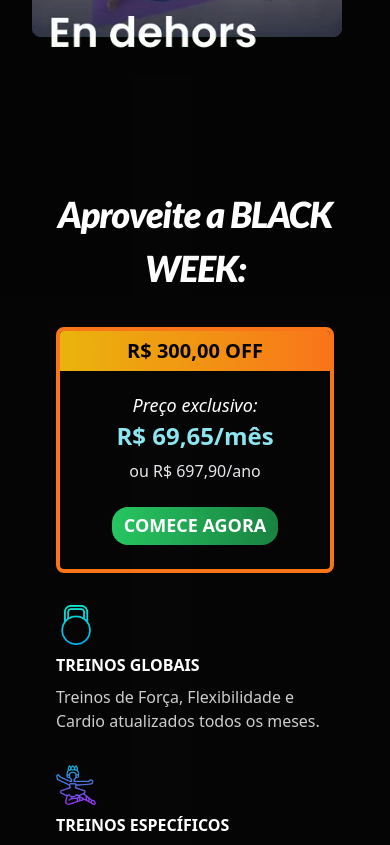
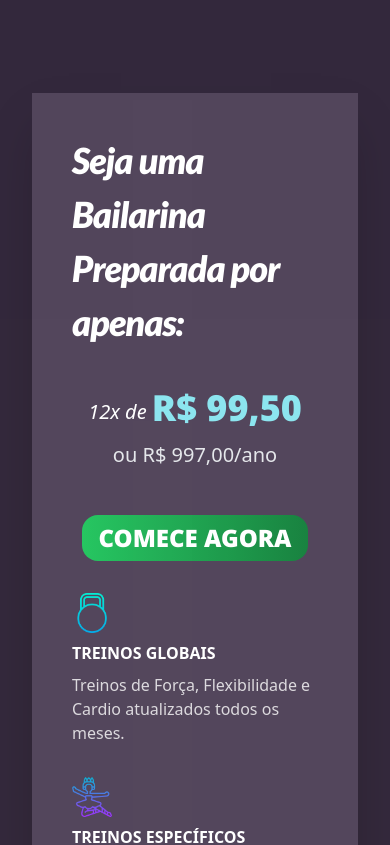
Before and after one commit to rubemputtini/bailarina-preparada-web, a React (Vite) app: page / in a window 390 px wide. Shown: the part 3718-4563 px from the top of the page. Built offline with nearby package versions, Linux system fonts and the light colour scheme; a web font is replaced by a local one.

Commit message:
Reverted black week promotion

```diff
--- a/src/App.jsx
+++ b/src/App.jsx
@@ -2,17 +2,9 @@ import { Author, Benefits, CTA, FAQ, Feedbacks, Footer, Guarantee, Hero, Service
 import Nav from "./components/Nav";
 import WhatsAppButton from "./components/WhatsAppButton";
 import MetaPixel from "./utils/meta/metaPixel";
-import CountdownTimer from "./components/CountdownTimer";
-import ExitPopup from "./components/ExitPopup";
 
-const App = () => {
-
-  const promotionEndDate = new Date('2024-11-12T23:59:59');
-
-  return (
-    <main className="relative">
-      <CountdownTimer targetDate={promotionEndDate} />
-      <ExitPopup />
+const App = () => (
+  <main className="relative bg-[#302539]">
     <MetaPixel />
     <div className="absolute z-auto right-0 top-0 w-1/4 h-1/5 rounded-full red__gradient" />
     <Nav />
@@ -53,7 +45,6 @@ const App = () => {
     </section>
     <WhatsAppButton />
   </main>
-  )
-};
+);
 
 export default App;
--- a/src/components/CountdownTimer.jsx
+++ /dev/null
@@ -1,44 +0,0 @@
-import { useEffect, useState } from 'react';
-
-const CountdownTimer = ({ targetDate }) => {
-    const [timeLeft, setTimeLeft] = useState({});
-
-    useEffect(() => {
-        const intervalId = setInterval(() => {
-            const now = new Date();
-            const distance = targetDate - now;
-
-            if (distance < 0) {
-                clearInterval(intervalId);
-                setTimeLeft(null); // Expirou
-                return;
-            }
-
-            const days = Math.floor(distance / (1000 * 60 * 60 * 24));
-            const hours = Math.floor((distance % (1000 * 60 * 60 * 24)) / (1000 * 60 * 60));
-            const minutes = Math.floor((distance % (1000 * 60)) / (1000 * 60));
-            const seconds = Math.floor((distance % (1000 * 60)) / 1000);
-
-            setTimeLeft({ days, hours, minutes, seconds });
-        }, 1000);
-
-        return () => clearInterval(intervalId);
-    }, [targetDate]);
-
-    if (!timeLeft) {
-        return <div className="sticky top-0 w-full bg-red-700 text-white text-center p-2">Promoção Expirada!</div>;
-    }
-
-    return (
-        <div className="sticky top-0 w-full bg-red-700 text-white text-center p-2 font-bold z-50">
-            <span role="img" aria-label="fire">🔥</span> <span className="text-2xl font-extrabold">BLACK WEEK</span> <span role="img" aria-label="fire">🔥</span>
-            <div>Essa é a melhor oferta já feita do CBP!</div>
-        </div>
-        //     <div className="sticky top-0 w-full bg-red-700 text-white text-center p-2 font-bold z-50">
-        //     <span role="img" aria-label="fire">🔥</span> <span className="text-2xl font-extrabold">BLACK WEEK</span> <span role="img" aria-label="fire">🔥</span>
-        //     <div>Corra! Restam apenas <span>{timeLeft.days}d {timeLeft.hours}h {timeLeft.minutes}m {timeLeft.seconds}s</span>!</div>
-        // </div>
-    );
-};
-
-export default CountdownTimer;
--- a/src/components/ExitPopup.jsx
+++ /dev/null
@@ -1,35 +0,0 @@
-import { useEffect, useState } from 'react';
-
-const ExitPopup = () => {
-    const [showPopup, setShowPopup] = useState(false);
-
-    const handleMouseLeave = (event) => {
-        if (event.clientY <= 0) {
-            setShowPopup(true);
-        }
-    };
-
-    useEffect(() => {
-        document.addEventListener('mouseleave', handleMouseLeave);
-        return () => {
-            document.removeEventListener('mouseleave', handleMouseLeave);
-        };
-    }, []);
-
-    const handleClosePopup = () => setShowPopup(false);
-
-    return showPopup ? (
-        <div className="fixed inset-0 bg-black bg-opacity-50 flex items-center justify-center z-50">
-            <div className="bg-white p-6 rounded-md text-center w-11/12 max-w-md">
-                <h2 className="text-2xl font-bold mb-4">Espera aí! 🛑</h2>
-                <p>Essa é a única BLACK WEEK do Clube em 4 anos de existência!</p>
-                <p>Aproveite antes que acabe!</p>
-                <button onClick={handleClosePopup} className="mt-4 px-4 py-2 bg-yellow-400 text-black rounded">
-                    QUERO APROVEITAR AGORA!
-                </button>
-            </div>
-        </div>
-    ) : null;
-};
-
-export default ExitPopup;
--- a/src/components/TestimonialsCard.jsx
+++ b/src/components/TestimonialsCard.jsx
@@ -15,7 +15,7 @@ const TestimonialsCard = () => {
     return (
         <Slider {...settings}>
             {reviews.map((testimonial, index) => (
-                <div key={index} className="p-4 testimonials-bg">
+                <div key={index} className="p-4">
                     <div className="bg-white rounded-lg p-6 shadow-md flex flex-col md:flex-row md:items-center">
                         <div className="mb-4 md:w-1/2 md:mb-0 md:mr-6">
                             <iframe
--- a/src/constants/index.js
+++ b/src/constants/index.js
@@ -4,7 +4,7 @@ import { depoimento2, depoimento3, depoimento4, depoimentoAndreza, depoimentoLet
 export const navLinks = [
     { href: "https://hotmart.com/pt-br/club/clube-bailarina-preparada", label: "Área do Aluno"},
     { href: "https://wa.me/351914793862", label: "Está com dúvida?", imgURL: whatsapp},
-    { href: "https://pay.hotmart.com/G96403858G?off=efxykdfw&checkoutMode=10", label: "Hotmart"},
+    { href: "https://pay.hotmart.com/R46545109G?off=olo9rcsd", label: "Hotmart"},
 ];
 
 export const statistics = [
--- a/src/index.css
+++ b/src/index.css
@@ -1,21 +1,16 @@
 @import url("https://fonts.googleapis.com/css2?family=Montserrat:wght@100;200;300;400;500;600;700;800;900&family=Palanquin:wght@100;200;300;400;500;600;700&display=swap");
 @import url("https://fonts.googleapis.com/css2?family=Palanquin:wght@100;200;300;400;500;600;700&display=swap");
-@import url("https://fonts.googleapis.com/css2?family=Inter:wght@900&family=Lato:ital,wght@0,900;1,900&family=Noto+Sans:wght@900&display=swap");
+@import url('https://fonts.googleapis.com/css2?family=Inter:wght@900&family=Lato:ital,wght@0,900;1,900&family=Noto+Sans:wght@900&display=swap');
 
 @tailwind base;
 @tailwind components;
 @tailwind utilities;
 
-body {
+* {
   margin: 0;
   padding: 0;
   box-sizing: border-box;
   scroll-behavior: smooth;
-  background-color: black;
-}
-
-.testimonials-bg {
-  background-color: white;
 }
 
 @layer components {
@@ -63,11 +58,11 @@ body {
   }
 }
 
-.whatsapp-button {
+  .whatsapp-button {
   @apply fixed bottom-8 right-8 z-50;
 }
 
-.whatsapp-button img {
+  .whatsapp-button img {
   @apply w-12 h-12 rounded-full shadow;
 }
 
@@ -91,3 +86,22 @@ body {
   background: rgba(255, 255, 255, 0.6);
   filter: blur(750px);
 }
+
+.red__gradient {
+  background: linear-gradient(90deg, hsl(345, 72%, 64%) 0%, #d81143 100%);
+  filter: blur(900px);
+}
+
+.blue__gradient {
+  background: linear-gradient(90deg, hsl(184, 75%, 62%) 0%, #064087 100%);
+  filter: blur(900px);
+}
+
+.bg-purple-gradient {
+  background: linear-gradient(
+    144.39deg,
+    #ffffff -278.56%,
+    #403b4d -78.47%,
+    #302539 91.61%
+  );
+}
--- a/src/sections/CTA.jsx
+++ b/src/sections/CTA.jsx
@@ -3,32 +3,29 @@ import { navLinks } from "../constants";
 
 const CTA = () => {
     return (
-        <section className="shadow-2xl">
-            <div className="flex flex-col xl:flex-row place-items-center p-6 md:p-10 mx-auto max-w-screen-xl">
-                <div className="max-w-screen-md mb-8 lg:mb-16 xl:w-2/5">
-                    <div className="mb-8 lg:mb-16 text-center xl:text-left">
-                        <h2 className="text-3xl md:text-5xl tracking-tight font-extrabold text-white font-lato italic">
-                            Aproveite a BLACK WEEK:
-                        </h2>
+        <section className="bg-[#504359] shadow-2xl">
+            <div className="flex flex-col xl:flex-row place-items-center p-10 mx-auto max-w-screen-xl">
+                <div className="max-w-screen-md mb-8 lg:mb-16">
+                    <div className="mb-8 lg:mb-16">
+                        <h2 className="text-3xl md:text-4xl tracking-tight font-extrabold text-white font-lato italic">Seja uma Bailarina Preparada por apenas:</h2>
                     </div>
-                    <div className="w-full max-w-xs mx-auto flex flex-col items-center">
-                        <div className="w-full border-4 border-orange-500 rounded-lg overflow-hidden shadow-lg">
-                            <div className="bg-gradient-to-r from-yellow-500 to-orange-500 text-black text-xl font-bold px-4 py-2 text-center">
-                                R$ 300,00 OFF
-                            </div>
-                            <div className="flex flex-col items-center px-8 py-6">
-                                <span className="text-white text-lg md:text-xl italic mb-1">Preço exclusivo:</span>
-                                <span className="text-2xl md:text-3xl font-extrabold text-[#8AE5EF]">R$ 69,65/mês</span>
-                                <p className="text-gray-200 mb-6 mt-2 text-center">ou R$ 697,90/ano</p>
-                                <a href={navLinks[2].href} className="bg-gradient-to-r from-green-500 to-green-700 text-white text-lg md:text-2xl px-3 py-2 md:px-4 md:py-3 rounded-2xl font-bold hover:opacity-90 transition-opacity text-center"
-                                >
-                                    COMECE AGORA
-                                </a>
-                            </div>
-                        </div>
+                    <div className="flex justify-center items-center">
+                        <span className="text-white text-xl italic relative">
+                            <span className="absolute -top-4 transform -translate-x-1/2" />
+                            12x de&nbsp;
+                        </span>
+                        <span className="mb-2 text-3xl sm:text-5xl font-extrabold font-noto text-[#8AE5EF]">
+                            R$ 99,50
+                        </span>
+                    </div>
+                    <p className="text-gray-200 mb-6 text-xl text-center">ou R$ 997,00/ano</p>
+                    <div className="flex justify-center items-center">
+                        <a className="bg-gradient-to-r from-green-500 to-green-700 text-white text-2xl px-4 py-2 md:py-3 rounded-2xl font-bold hover:opacity-90 transition-opacity mt-6 font-noto" href={navLinks[2].href}>
+                            COMECE AGORA
+                        </a>
                     </div>
                 </div>
-                <div className="lg:ml-8 space-y-8 md:grid md:grid-cols-2 lg:grid-cols-3 gap-8 md:space-y-0 xl:w-3/5">
+                <div className="lg:ml-8 space-y-8 md:grid md:grid-cols-2 lg:grid-cols-3 gap-8 md:space-y-0">
                     <div>
                         <div className="flex justify-center items-center mb-2 w-10 h-10 rounded-full bg-primary-900 lg:h-12 lg:w-12">
                             <img src={globais} alt="Ícone de Treinos Globais" />
```
Lines whose indentation alone changed are shown as unchanged.
